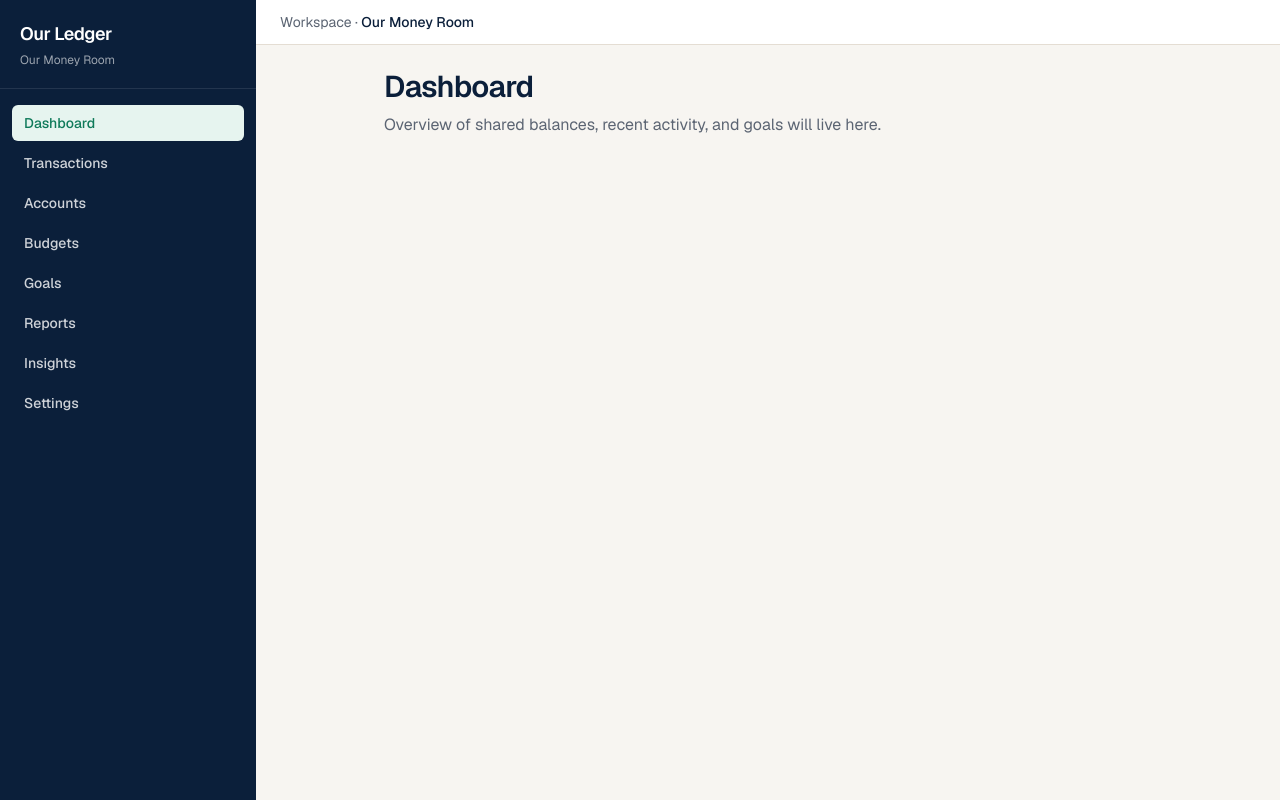
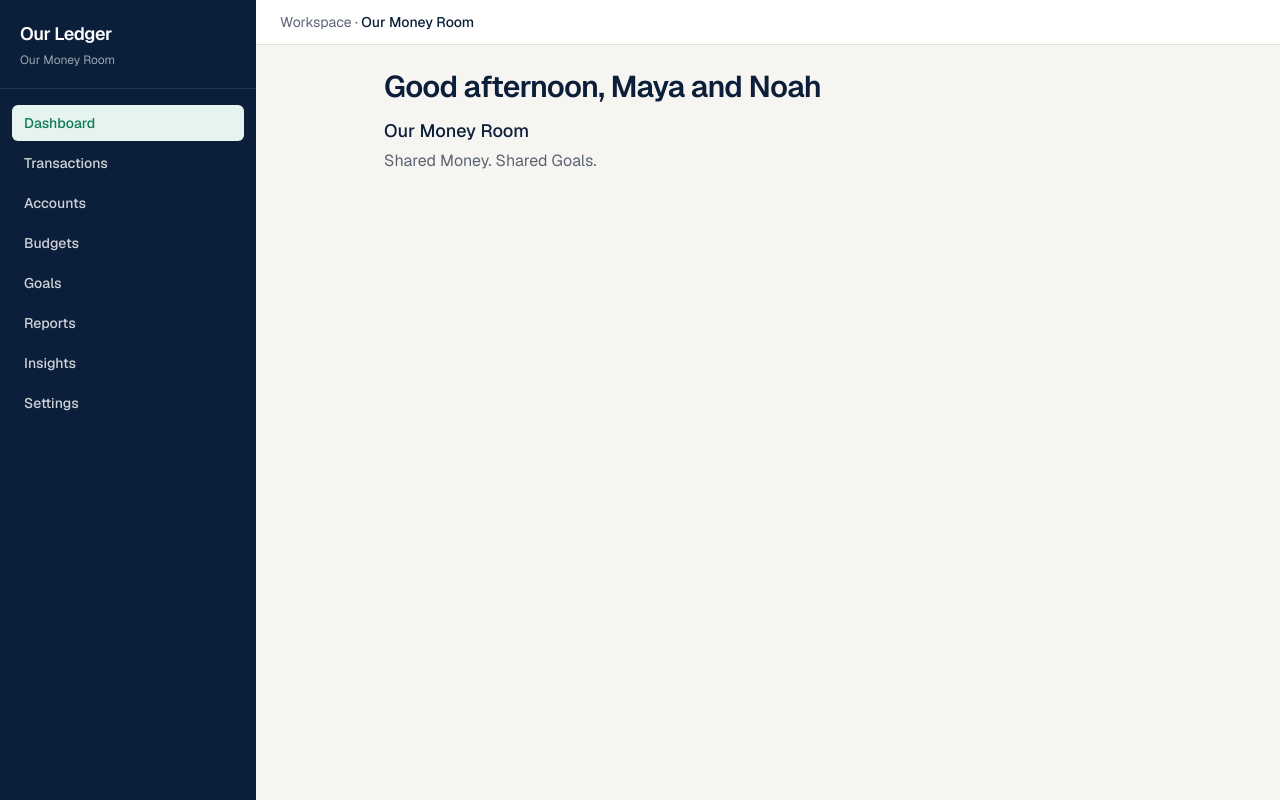
Before and after one commit to juneabayabay/OurLedger, a Next.js app: page /dashboard in a window 1280 px wide. Built offline with nearby package versions, Linux system fonts and the light colour scheme.

Commit message:
dashboard

```diff
--- a/src/app/(app)/dashboard/page.tsx
+++ b/src/app/(app)/dashboard/page.tsx
@@ -1,10 +1,22 @@
-import { PlaceholderPage } from "@/components/placeholder-page";
+import {
+  getMemberDisplayNames,
+  getTimeOfDayGreeting,
+  household,
+} from "@/lib/mock-data";
 
 export default function DashboardPage() {
+  const [firstName, secondName] = getMemberDisplayNames();
+  const greeting = getTimeOfDayGreeting();
+
   return (
-    <PlaceholderPage
-      title="Dashboard"
-      description="Overview of shared balances, recent activity, and goals will live here."
-    />
+    <div className="mx-auto w-full max-w-3xl">
+      <h1 className="text-2xl font-semibold tracking-tight text-navy sm:text-3xl">
+        {greeting}, {firstName} and {secondName}
+      </h1>
+      <p className="mt-3 text-lg font-medium text-navy">
+        {household.workspaceName}
+      </p>
+      <p className="mt-1 text-base text-muted">{household.tagline}</p>
+    </div>
   );
 }
--- /dev/null
+++ b/src/lib/mock-data.ts
@@ -0,0 +1,178 @@
+export type HouseholdMember = {
+  id: string;
+  displayName: string;
+};
+
+export type Account = {
+  id: string;
+  name: string;
+  type: "checking" | "savings" | "credit" | "cash";
+  balance: number;
+  currency: "USD";
+};
+
+export type Transaction = {
+  id: string;
+  accountId: string;
+  memberId: string;
+  description: string;
+  category: string;
+  amount: number;
+  date: string;
+  type: "income" | "expense";
+};
+
+export type Budget = {
+  id: string;
+  category: string;
+  limit: number;
+  spent: number;
+  period: "monthly";
+};
+
+export type Goal = {
+  id: string;
+  name: string;
+  targetAmount: number;
+  currentAmount: number;
+  targetDate: string;
+};
+
+export const household = {
+  workspaceName: "Our Money Room",
+  tagline: "Shared Money. Shared Goals.",
+  members: [
+    { id: "member-1", displayName: "Maya" },
+    { id: "member-2", displayName: "Noah" },
+  ] as const satisfies readonly HouseholdMember[],
+};
+
+export const accounts: Account[] = [
+  {
+    id: "acct-checking",
+    name: "Joint Checking",
+    type: "checking",
+    balance: 4280.55,
+    currency: "USD",
+  },
+  {
+    id: "acct-savings",
+    name: "Emergency Fund",
+    type: "savings",
+    balance: 12500,
+    currency: "USD",
+  },
+  {
+    id: "acct-credit",
+    name: "Shared Card",
+    type: "credit",
+    balance: -640.22,
+    currency: "USD",
+  },
+];
+
+export const transactions: Transaction[] = [
+  {
+    id: "txn-1",
+    accountId: "acct-checking",
+    memberId: "member-1",
+    description: "Payroll deposit",
+    category: "Income",
+    amount: 3200,
+    date: "2026-08-01",
+    type: "income",
+  },
+  {
+    id: "txn-2",
+    accountId: "acct-checking",
+    memberId: "member-2",
+    description: "Grocery run",
+    category: "Groceries",
+    amount: -128.4,
+    date: "2026-08-03",
+    type: "expense",
+  },
+  {
+    id: "txn-3",
+    accountId: "acct-credit",
+    memberId: "member-1",
+    description: "Electric bill",
+    category: "Utilities",
+    amount: -94.15,
+    date: "2026-08-04",
+    type: "expense",
+  },
+  {
+    id: "txn-4",
+    accountId: "acct-checking",
+    memberId: "member-2",
+    description: "Dinner out",
+    category: "Dining",
+    amount: -62.5,
+    date: "2026-08-06",
+    type: "expense",
+  },
+  {
+    id: "txn-5",
+    accountId: "acct-savings",
+    memberId: "member-1",
+    description: "Monthly savings transfer",
+    category: "Savings",
+    amount: 400,
+    date: "2026-08-05",
+    type: "income",
+  },
+];
+
+export const budgets: Budget[] = [
+  {
+    id: "budget-groceries",
+    category: "Groceries",
+    limit: 500,
+    spent: 128.4,
+    period: "monthly",
+  },
+  {
+    id: "budget-dining",
+    category: "Dining",
+    limit: 200,
+    spent: 62.5,
+    period: "monthly",
+  },
+  {
+    id: "budget-utilities",
+    category: "Utilities",
+    limit: 250,
+    spent: 94.15,
+    period: "monthly",
+  },
+];
+
+export const goals: Goal[] = [
+  {
+    id: "goal-emergency",
+    name: "Emergency Fund",
+    targetAmount: 15000,
+    currentAmount: 12500,
+    targetDate: "2026-12-31",
+  },
+  {
+    id: "goal-vacation",
+    name: "Summer Trip",
+    targetAmount: 3000,
+    currentAmount: 850,
+    targetDate: "2027-06-01",
+  },
+];
+
+/** Display names for household members, in mock-data order. */
+export function getMemberDisplayNames(): string[] {
+  return household.members.map((member) => member.displayName);
+}
+
+export function getTimeOfDayGreeting(date = new Date()): string {
+  const hour = date.getHours();
+  if (hour < 12) return "Good morning";
+  if (hour < 18) return "Good afternoon";
+  return "Good evening";
+}
--- a/src/lib/nav.ts
+++ b/src/lib/nav.ts
@@ -1,3 +1,5 @@
+import { household } from "@/lib/mock-data";
+
 export const NAV_ITEMS = [
   { href: "/dashboard", label: "Dashboard" },
   { href: "/transactions", label: "Transactions" },
@@ -9,5 +11,5 @@ export const NAV_ITEMS = [
   { href: "/settings", label: "Settings" },
 ] as const;
 
-export const WORKSPACE_LABEL = "Our Money Room";
+export const WORKSPACE_LABEL = household.workspaceName;
 export const PRODUCT_NAME = "Our Ledger";
```
